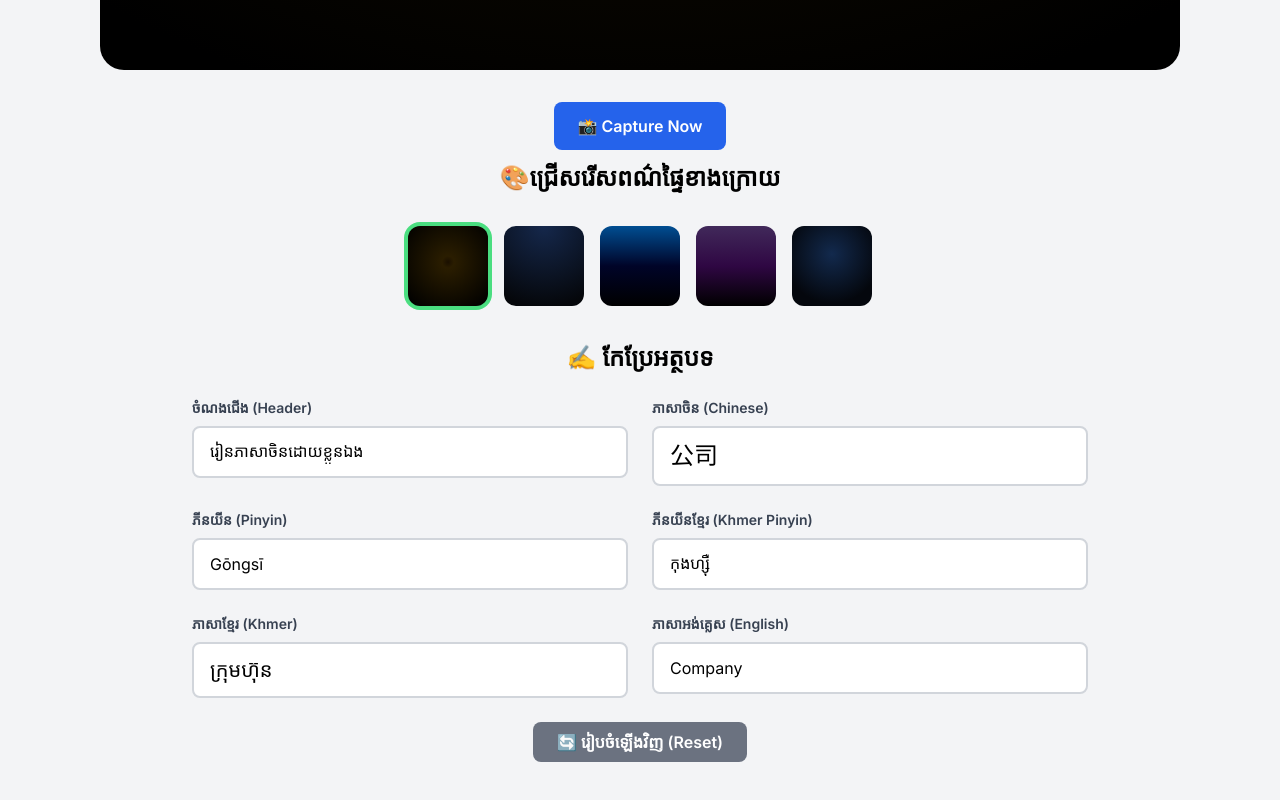
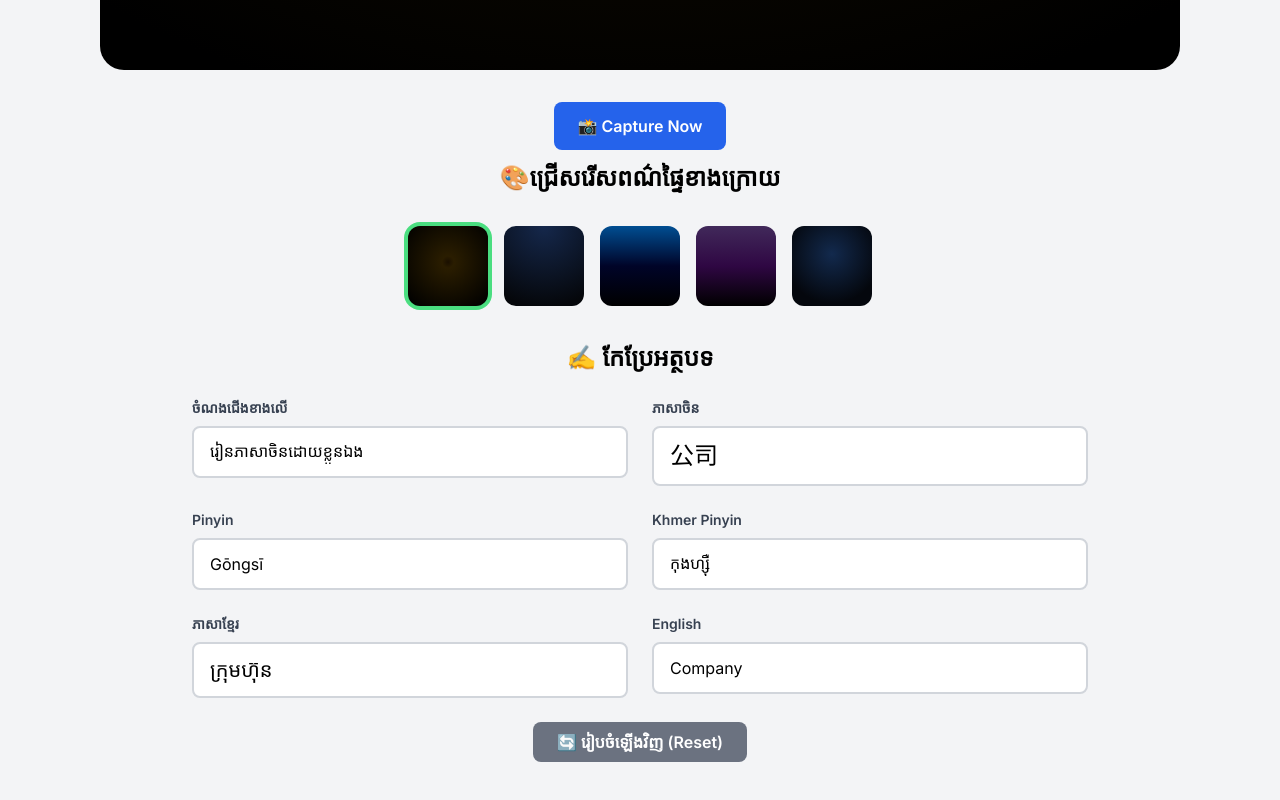
Before and after one commit to sophatahsher/next-web-capture, a Next.js app: page /web2images in a window 1280 px wide. Shown: the part 1866-2666 px from the top of the page. Built offline with nearby package versions, Linux system fonts and the light colour scheme; a web font is replaced by a local one.

Commit message:
Remove some text

```diff
--- a/src/app/web2images/page.tsx
+++ b/src/app/web2images/page.tsx
@@ -183,7 +183,7 @@ export default function AnimatedScene() {
         <div className="grid grid-cols-1 md:grid-cols-2 gap-6 w-full">
           {/* Header Text */}
           <div className="flex flex-col">
-            <label className="text-sm font-semibold mb-2 text-gray-700">ចំណងជើង (Header)</label>
+            <label className="text-sm font-semibold mb-2 text-gray-700">ចំណងជើងខាងលើ</label>
             <input
               type="text"
               value={headerText}
@@ -195,7 +195,7 @@ export default function AnimatedScene() {
 
           {/* Chinese Text */}
           <div className="flex flex-col">
-            <label className="text-sm font-semibold mb-2 text-gray-700">ភាសាចិន (Chinese)</label>
+            <label className="text-sm font-semibold mb-2 text-gray-700">ភាសាចិន</label>
             <input
               type="text"
               value={chineseText}
@@ -207,7 +207,7 @@ export default function AnimatedScene() {
 
           {/* Pinyin */}
           <div className="flex flex-col">
-            <label className="text-sm font-semibold mb-2 text-gray-700">ភីនយីន (Pinyin)</label>
+            <label className="text-sm font-semibold mb-2 text-gray-700">Pinyin</label>
             <input
               type="text"
               value={pinyinText}
@@ -219,7 +219,7 @@ export default function AnimatedScene() {
 
           {/* Khmer Pinyin */}
           <div className="flex flex-col">
-            <label className="text-sm font-semibold mb-2 text-gray-700">ភីនយីនខ្មែរ (Khmer Pinyin)</label>
+            <label className="text-sm font-semibold mb-2 text-gray-700">Khmer Pinyin</label>
             <input
               type="text"
               value={khmerPinyinText}
@@ -231,7 +231,7 @@ export default function AnimatedScene() {
 
           {/* Khmer Translation */}
           <div className="flex flex-col">
-            <label className="text-sm font-semibold mb-2 text-gray-700">ភាសាខ្មែរ (Khmer)</label>
+            <label className="text-sm font-semibold mb-2 text-gray-700">ភាសាខ្មែរ</label>
             <input
               type="text"
               value={khmerText}
@@ -243,7 +243,7 @@ export default function AnimatedScene() {
 
           {/* English Translation */}
           <div className="flex flex-col">
-            <label className="text-sm font-semibold mb-2 text-gray-700">ភាសាអង់គ្លេស (English)</label>
+            <label className="text-sm font-semibold mb-2 text-gray-700">English</label>
             <input
               type="text"
               value={englishText}
```
